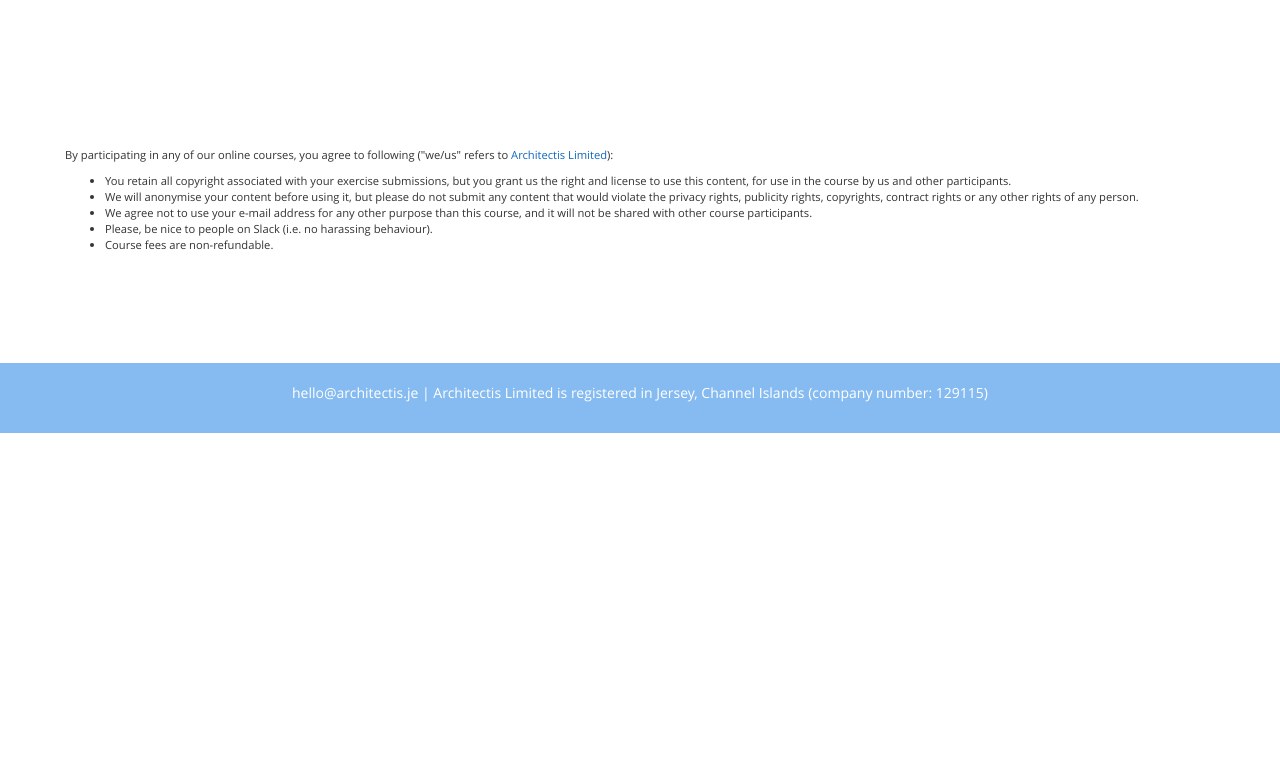
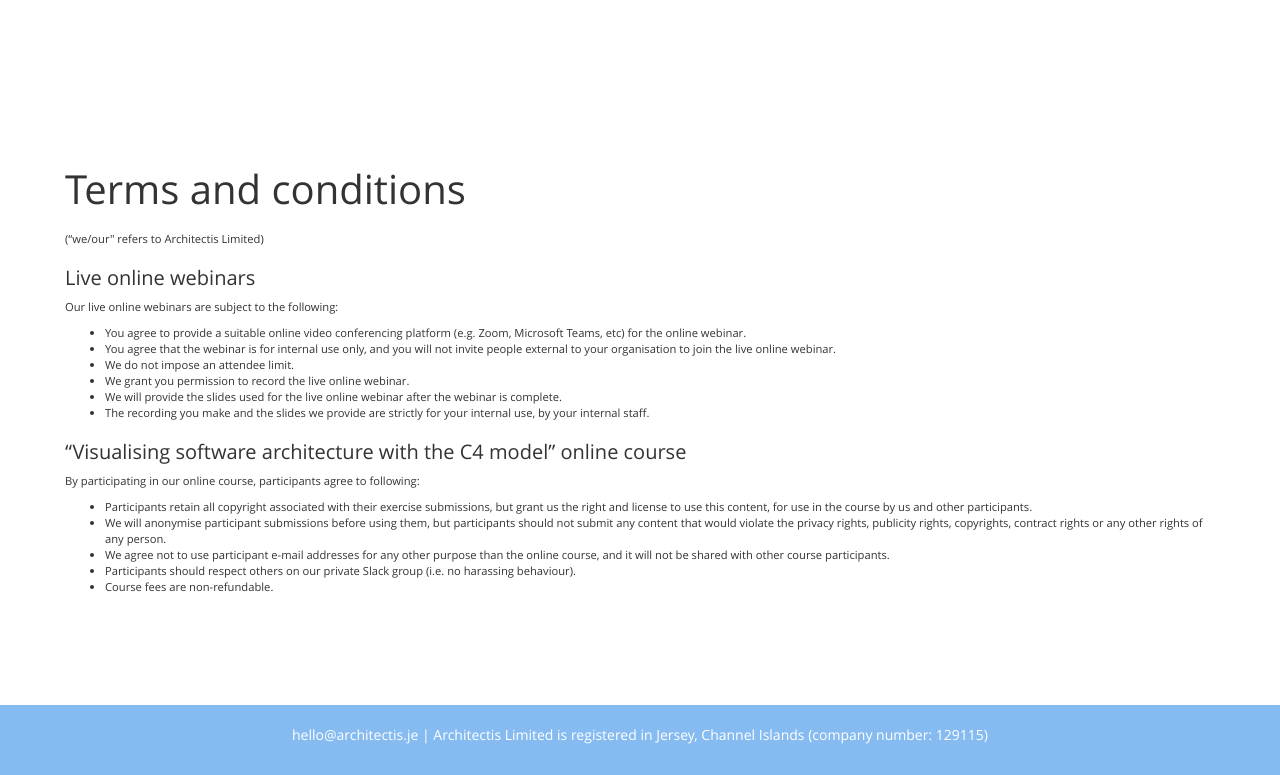
Before and after one commit to architectis/architectis, a plain HTML site: page training/online/index.html in a window 1280 px wide. Shown: the part 4215-4990 px from the top of the page. Before the commit the page ends 4648 px from the top, so only its background shows below. Drawn offline with Linux system fonts and the light colour scheme.

Commit message:
Added webinar T&Cs.

```diff
--- a/training/online/index.html
+++ b/training/online/index.html
@@ -327,15 +327,34 @@
 
         <div class="section">
             <div class="container" style="font-size: 80%">
+                <a name="terms-and-conditions"></a>
+                <h2>Terms and conditions</h2>
                 <p>
-                    By participating in any of our online courses, you agree to following ("we/us" refers to <a href="https://architectis.je">Architectis Limited</a>):
+                    (“we/our" refers to Architectis Limited)
                 </p>
 
+                <h3>Live online webinars</h3>
+                <p>
+                    Our live online webinars are subject to the following:
+                </p>
                 <ul>
-                    <li>You retain all copyright associated with your exercise submissions, but you grant us the right and license to use this content, for use in the course by us and other participants.</li>
-                    <li>We will anonymise your content before using it, but please do not submit any content that would violate the privacy rights, publicity rights, copyrights, contract rights or any other rights of any person.</li>
-                    <li>We agree not to use your e-mail address for any other purpose than this course, and it will not be shared with other course participants.</li>
-                    <li>Please, be nice to people on Slack (i.e. no harassing behaviour).</li>
+                    <li>You agree to provide a suitable online video conferencing platform (e.g. Zoom, Microsoft Teams, etc) for the online webinar.</li>
+                    <li>You agree that the webinar is for internal use only, and you will not invite people external to your organisation to join the live online webinar.</li>
+                    <li>We do not impose an attendee limit.</li>
+                    <li>We grant you permission to record the live online webinar.</li>
+                    <li>We will provide the slides used for the live online webinar after the webinar is complete.</li>
+                    <li>The recording you make and the slides we provide are strictly for your internal use, by your internal staff.</li>
+                </ul>
+
+                <h3>“Visualising software architecture with the C4 model” online course</h3>
+                <p>
+                    By participating in our online course, participants agree to following:
+                </p>
+                <ul>
+                    <li>Participants retain all copyright associated with their exercise submissions, but grant us the right and license to use this content, for use in the course by us and other participants.</li>
+                    <li>We will anonymise participant submissions before using them, but participants should not submit any content that would violate the privacy rights, publicity rights, copyrights, contract rights or any other rights of any person.</li>
+                    <li>We agree not to use participant e-mail addresses for any other purpose than the online course, and it will not be shared with other course participants.</li>
+                    <li>Participants should respect others on our private Slack group (i.e. no harassing behaviour).</li>
                     <li>Course fees are non-refundable.</li>
                 </ul>
             </div>
```
